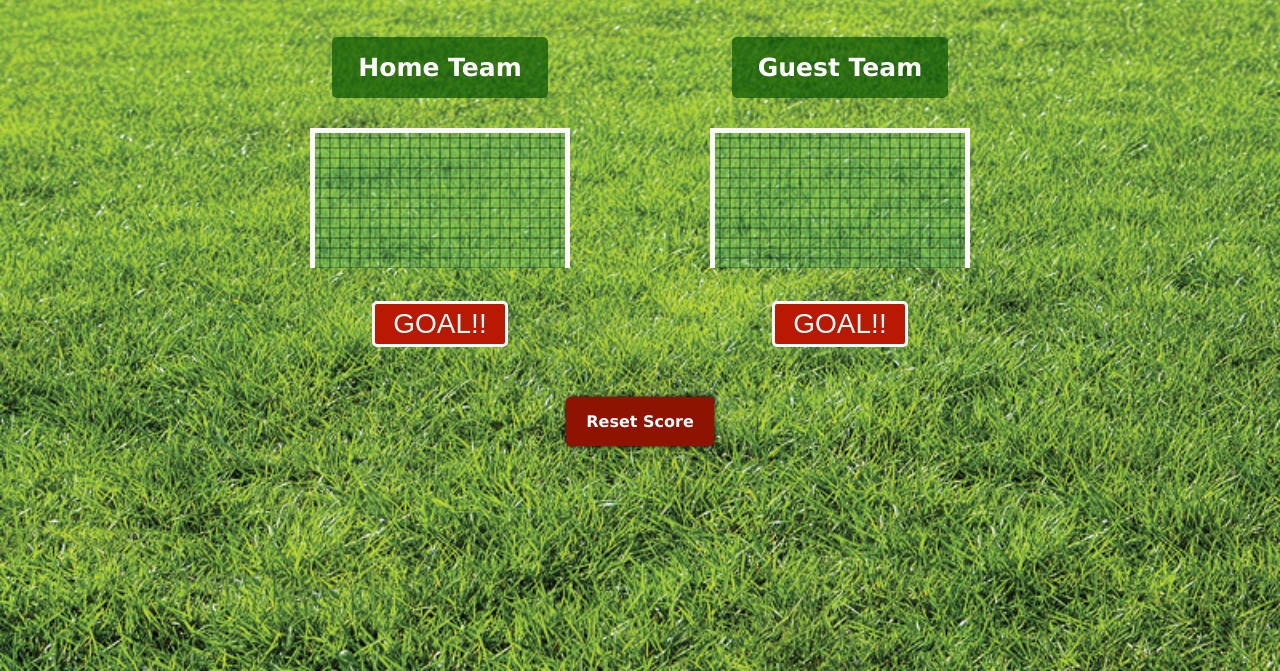
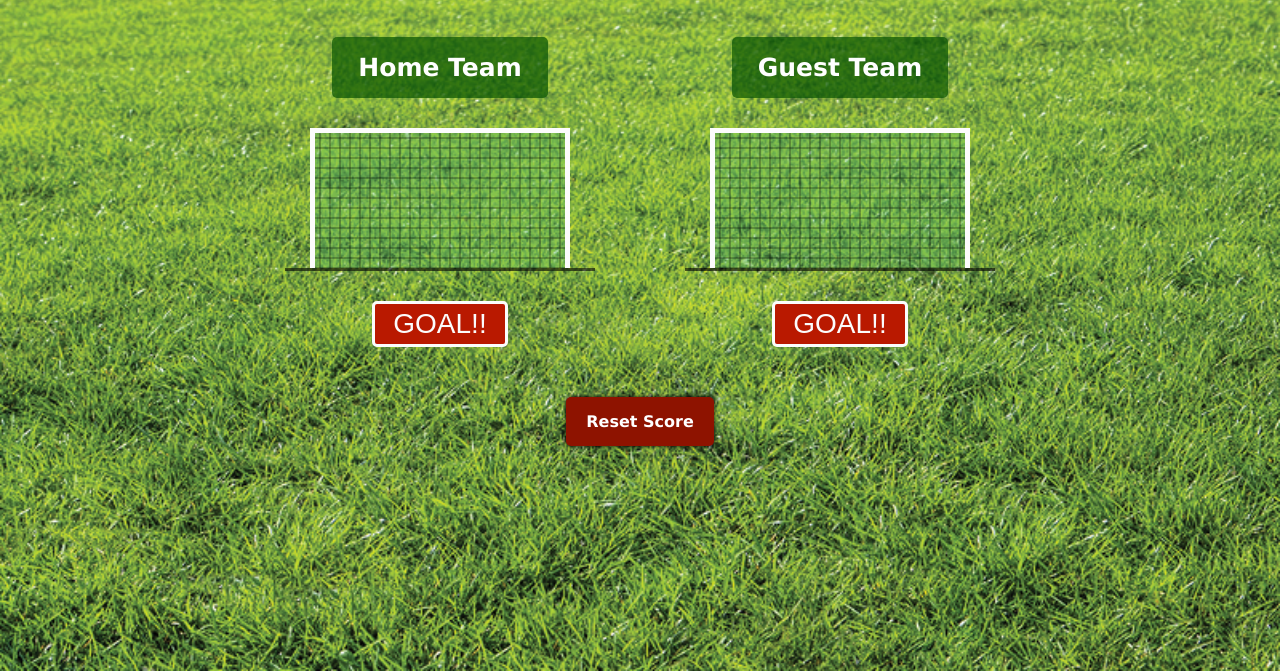
Before and after one commit to Kewner/scrimba-projects, a plain HTML site: page 07-football-scoreboard/index.html in a window 1280 px wide. Shown: the part 129-800 px from the top of the page. Drawn offline with Linux system fonts and the light colour scheme; a web font is replaced by a local one.

Commit message:
Remove unnecessary comment, remove dead-code (repetition), add measurement unit for  class

```diff
--- a/07-football-scoreboard/index.css
+++ b/07-football-scoreboard/index.css
@@ -34,7 +34,6 @@ h1 {
 h2 {
     font-size: 25px;
     margin: 0;
-    background-color: rgba(240, 248, 255, 60%);
     background-color: rgba(6, 83, 0, 70%);
     color: white;
     padding: 10px 20px;
@@ -69,10 +68,9 @@ h2 {
 }
 
 .goal-floor {
-    width: 310;
+    width: 310px;
     height: 3px;
     background-color: rgb(0, 0, 0, 60%);
-    /* box-shadow: 3px 3px 3px black; */
 }
 
 .goal-btn {
```
